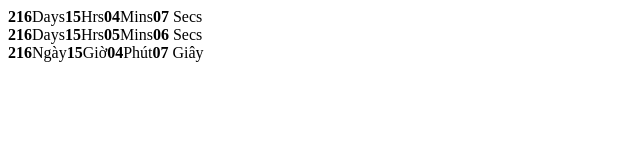
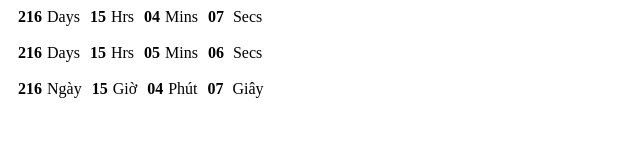
Before and after one commit to magepow/countdown, a plain HTML site: page index.html in a window 1280 px wide. Shown: the whole page, without its empty margins (0-640 px from the left). Drawn offline with nearby package versions, Linux system fonts and the light colour scheme.

Commit message:
Update index.html

```diff
--- a/index.html
+++ b/index.html
@@ -5,13 +5,16 @@
     <title>Countdown</title>
     <script src="https://ajax.googleapis.com/ajax/libs/jquery/3.6.0/jquery.min.js"></script>
     <script type="text/javascript" src="jquery.countdown.min.js"></script>
+    <style type="text/css">
+        .number {padding: 0 5px 0 10px;}
+    </style>
     </head>
     <body>
 
         <div class="demo1" data-timer="12-12-2022"></div>
-
+        <br/>
         <div class="demo2" data-y="2022" data-m="12" data-d="12" data-h="00" data-i="00" data-s="59"></div>
-
+        <br/>
         <div class="demo3" data-timer="12-12-2022"
             data-layout='<span class="box-count day"><span class="number">0</span><span class="text">Ngày</span></span><span class="box-count hrs"><span class="number">0</span><span class="text">Giờ</span></span><span class="box-count min"><span class="number">0</span><span class="text">Phút</span></span><span class="box-count secs"><span class="number">0</span> <span class="text">Giây</span></span>',
         >
```
